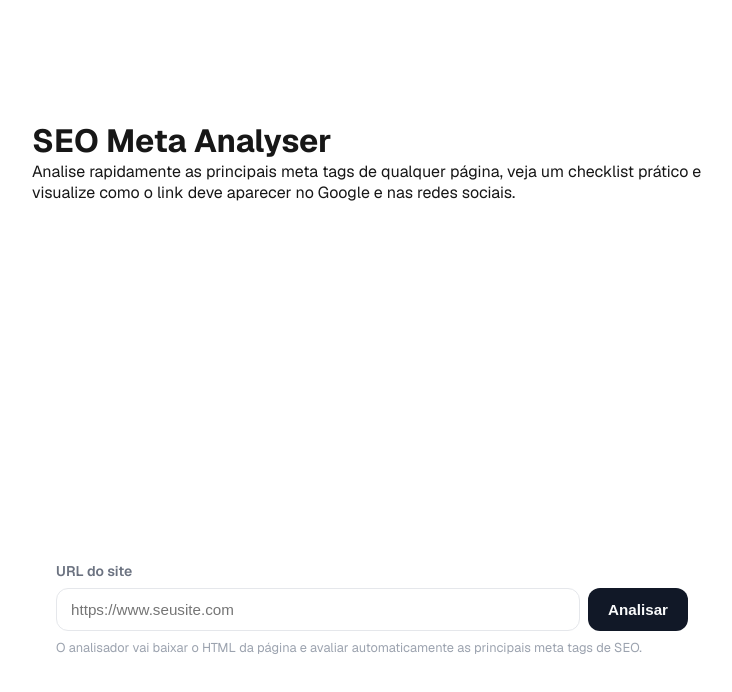
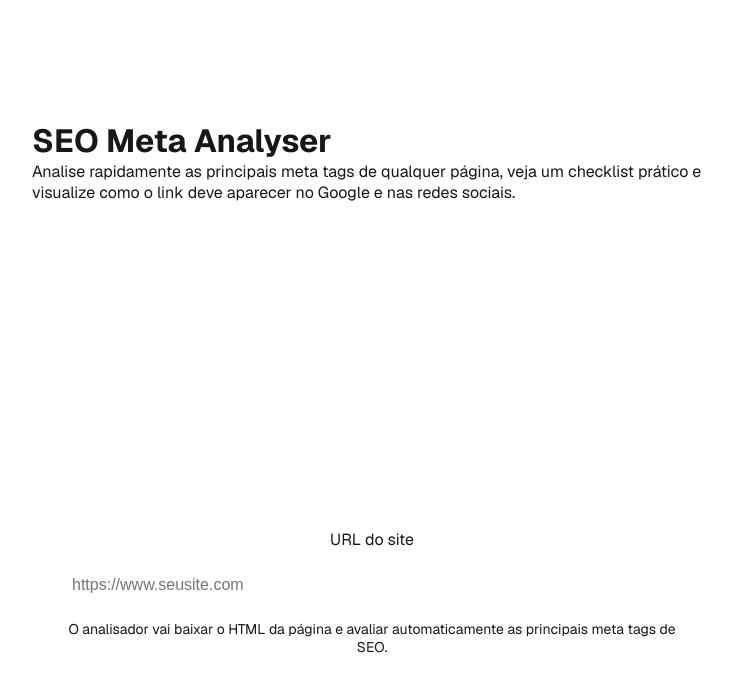
Before and after one commit to hseffrin/seo-analyser, a Next.js app: page / in a window 1280 px wide. Shown: the top 692 px of the page, without its empty margins (268-1000 px from the left). Built offline with nearby package versions, Linux system fonts and the light colour scheme.

Commit message:
style(UrlForm): modernize layout and focus states

```diff
--- a/src/app/components/UrlForm/UrlForm.module.css
+++ b/src/app/components/UrlForm/UrlForm.module.css
@@ -1,83 +1,99 @@
 .form {
+  display: flex;
+  flex-direction: column;
+  gap: 1.5rem;
+  width: 100%;
+}
+
+.fieldGroup {
   display: flex;
   flex-direction: column;
   gap: 0.75rem;
 }
 
-.fieldGroup {
-  display: flex;
-  flex-direction: column;
-  gap: 0.5rem;
-}
-
 .label {
-  font-size: 0.875rem;
-  font-weight: 600;
-  color: #6b7280;
+  font-size: 1rem;
+  font-weight: 400;
+  color: var(--psi-text-primary);
+  text-align: center;
 }
 
 .inputRow {
   display: flex;
-  gap: 0.5rem;
-  align-items: stretch;
+  gap: 1rem;
+  align-items: center;
+  justify-content: center;
+  width: 100%;
 }
 
 .input {
   flex: 1;
-  border-radius: 0.75rem;
-  border: 1px solid #e5e7eb;
-  padding: 0.75rem 0.875rem;
-  font-size: 0.95rem;
+  max-width: 600px;
+  border-radius: 4px; /* PSI uses more square-ish inputs */
+  border: 1px solid var(--psi-border);
+  padding: 0.875rem 1rem;
+  font-size: 1rem;
   outline: none;
-  transition: border-color 0.15s, box-shadow 0.15s;
+  background: var(--psi-card-bg);
+  color: var(--psi-text-primary);
+  transition: border-color 0.2s;
 }
 
 .input:focus {
-  border-color: #2563eb;
-  box-shadow: 0 0 0 1px rgba(37, 99, 235, 0.15);
+  border-color: var(--psi-blue);
+  box-shadow: inset 0 0 0 1px var(--psi-blue);
 }
 
 .button {
-  border-radius: 0.75rem;
-  padding: 0.75rem 1.25rem;
+  border-radius: 4px;
+  padding: 0.875rem 2rem;
   border: none;
-  background: #111827;
-  color: #f9fafb;
-  font-weight: 600;
-  font-size: 0.95rem;
+  background: var(--psi-blue);
+  color: #ffffff;
+  font-weight: 500;
+  font-size: 0.875rem;
   cursor: pointer;
   white-space: nowrap;
-  transition: background 0.15s, transform 0.05s;
+  transition: opacity 0.2s, background 0.2s;
+  text-transform: uppercase;
+  letter-spacing: 0.02em;
 }
 
 .button:disabled {
-  opacity: 0.7;
+  opacity: 0.5;
   cursor: default;
 }
 
 @media (hover: hover) and (pointer: fine) {
   .button:not(:disabled):hover {
-    background: #1f2937;
+    filter: brightness(1.1);
   }
 }
 
 .button:not(:disabled):active {
-  transform: translateY(0.5px);
+  transform: scale(0.98);
 }
 
 .error {
-  font-size: 0.8rem;
-  color: #b91c1c;
+  font-size: 0.875rem;
+  color: var(--psi-red);
+  text-align: center;
 }
 
 .helper {
-  font-size: 0.8rem;
-  color: #9ca3af;
+  font-size: 0.875rem;
+  color: var(--psi-text-secondary);
+  text-align: center;
 }
 
-@media (max-width: 640px) {
+@media (max-width: 768px) {
   .inputRow {
     flex-direction: column;
+    align-items: stretch;
+  }
+
+  .input {
+    max-width: none;
   }
 
   .button {
```
